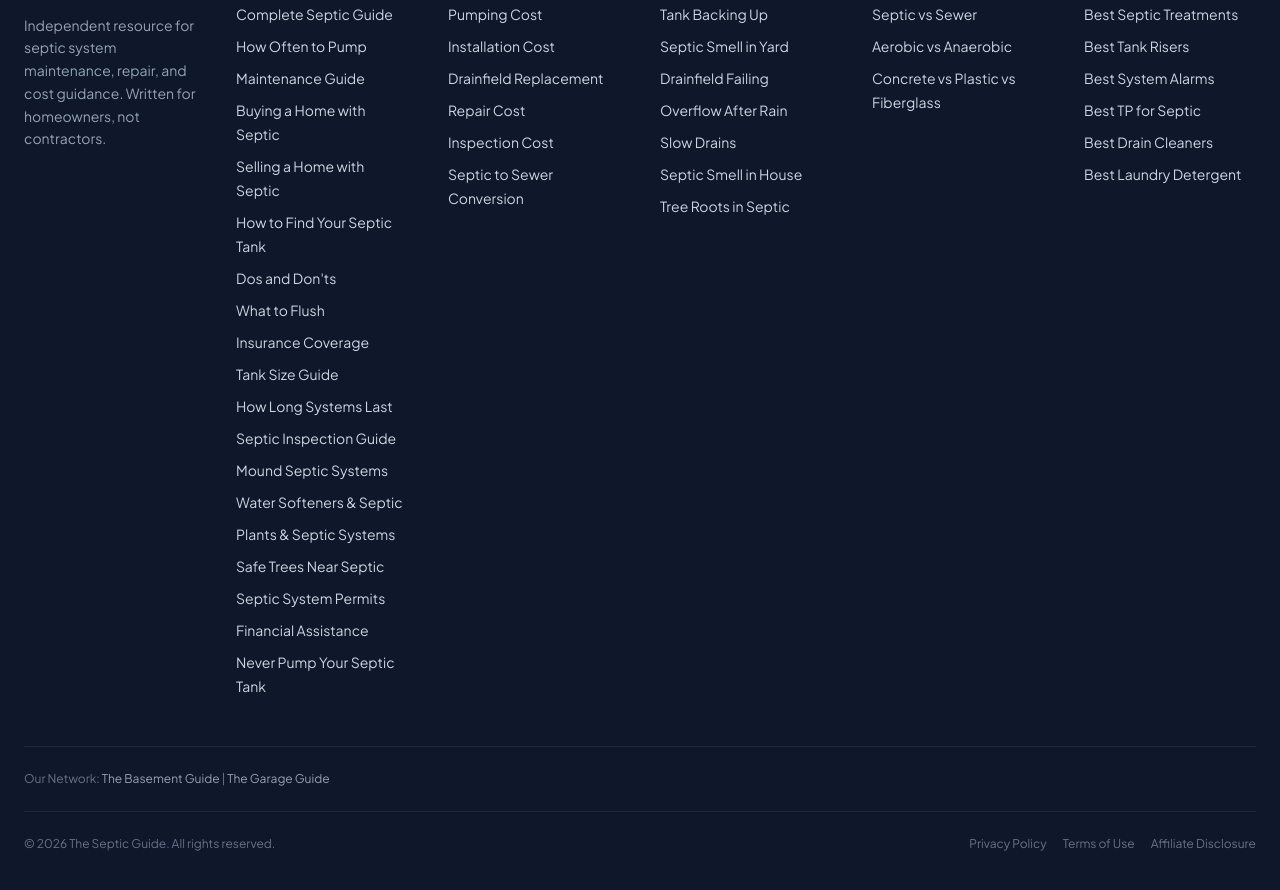
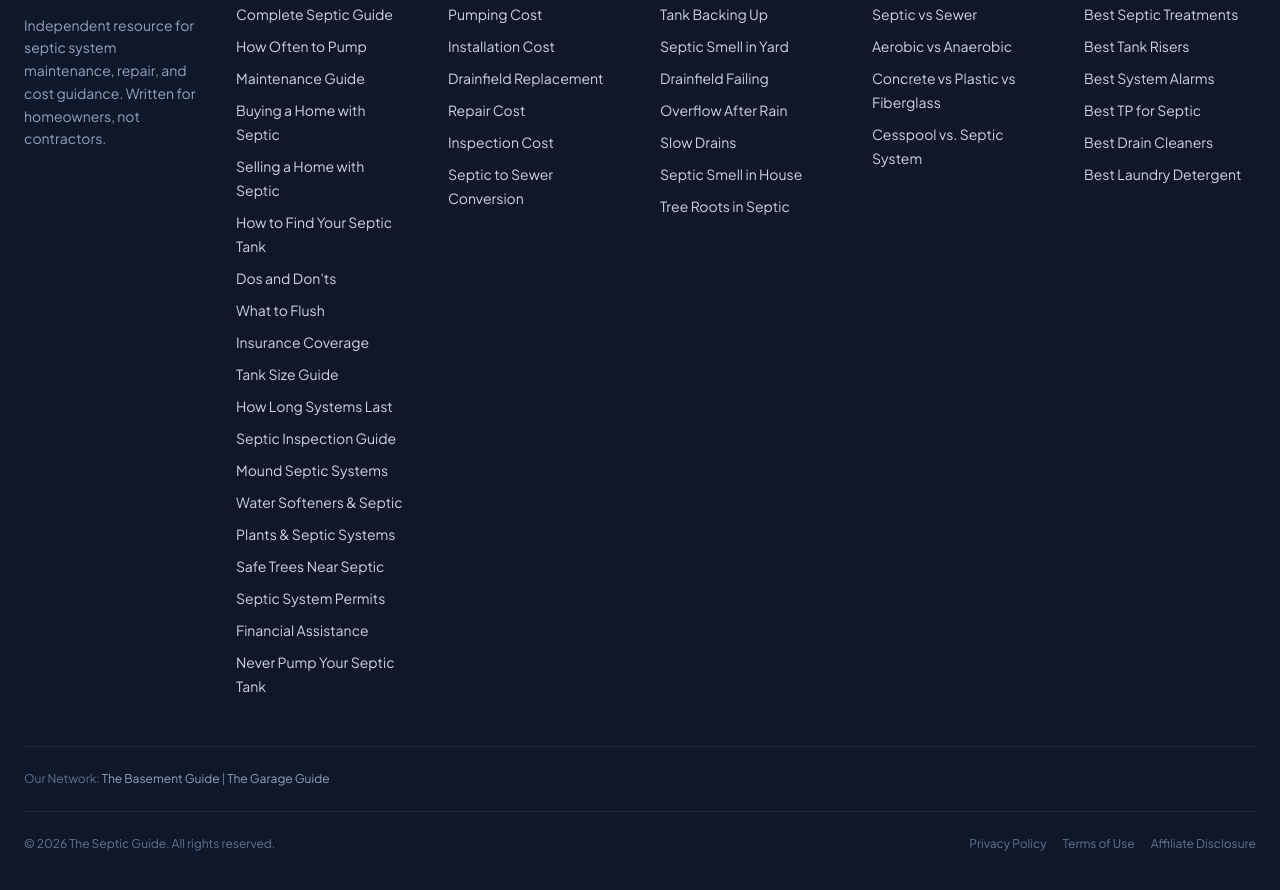
Before and after one commit to thebasementguide2026/theseptic.guide-, a Next.js app: page / in a window 1280 px wide. Shown: the part 7820-8710 px from the top of the page. Built offline with nearby package versions, Linux system fonts and the light colour scheme.

Commit message:
Add cesspool comparison to footer

```diff
--- a/components/Footer.tsx
+++ b/components/Footer.tsx
@@ -54,6 +54,7 @@ const footerSections = [
       { label: 'Septic vs Sewer', href: '/comparisons/septic-vs-sewer' },
       { label: 'Aerobic vs Anaerobic', href: '/comparisons/aerobic-vs-anaerobic-septic-systems' },
       { label: 'Concrete vs Plastic vs Fiberglass', href: '/comparisons/concrete-vs-plastic-vs-fiberglass' },
+      { label: 'Cesspool vs. Septic System', href: '/comparisons/cesspool-vs-septic-system' },
     ],
   },
   {
```
